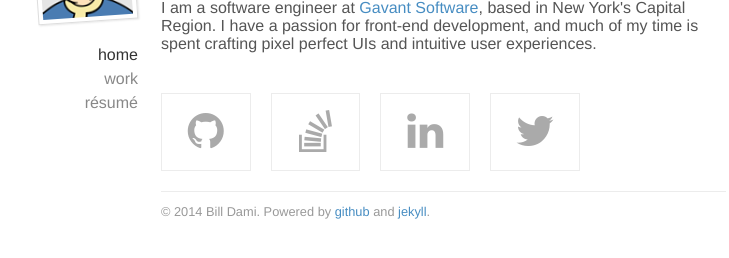
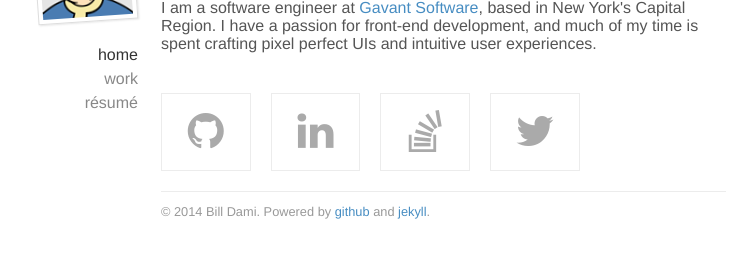
Before and after one commit to billdami/billdami.github.io, a Jekyll site: the page built from index.html, in a window 1280 px wide. Shown: the part 198-456 px from the top of the page, without its empty margins (264-993 px from the left). Built offline with Jekyll 4.4.1, drawn with Linux system fonts in a browser that asks for light colours.

Commit message:
reorder socials

```diff
--- a/_includes/social-btns.html
+++ b/_includes/social-btns.html
@@ -1,21 +1,37 @@
 <div class="row social-btns">
   <div class="col-3">
-        <a href="https://github.com/billdami" class="social-btn github" title="github">
+    <a
+      href="https://github.com/billdami"
+      class="social-btn github"
+      title="github"
+    >
       <i class="fa fa-github"></i>
     </a>
   </div>
   <div class="col-3">
-        <a href="http://stackoverflow.com/users/192694/bill-dami" class="social-btn stackoverflow" title="stackoverflow">
+    <a
+      href="http://www.linkedin.com/in/billdami"
+      class="social-btn linkedin"
+      title="linkedin"
+    >
+      <i class="fa fa-linkedin"></i>
+    </a>
+  </div>
+  <div class="col-3">
+    <a
+      href="http://stackoverflow.com/users/192694/bill-dami"
+      class="social-btn stackoverflow"
+      title="stackoverflow"
+    >
       <i class="fa fa-stack-overflow"></i>
     </a>
   </div>
   <div class="col-3">
-        <a href="http://www.linkedin.com/in/billdami" class="social-btn linkedin" title="linkedin">
-            <i class="fa fa-linkedin"></i>
-        </a>
-    </div>
-    <div class="col-3">
-        <a href="https://twitter.com/billdami" class="social-btn twitter" title="twitter">
+    <a
+      href="https://twitter.com/billdami"
+      class="social-btn twitter"
+      title="twitter"
+    >
       <i class="fa fa-twitter"></i>
     </a>
   </div>
```
Lines whose indentation alone changed are shown as unchanged.
